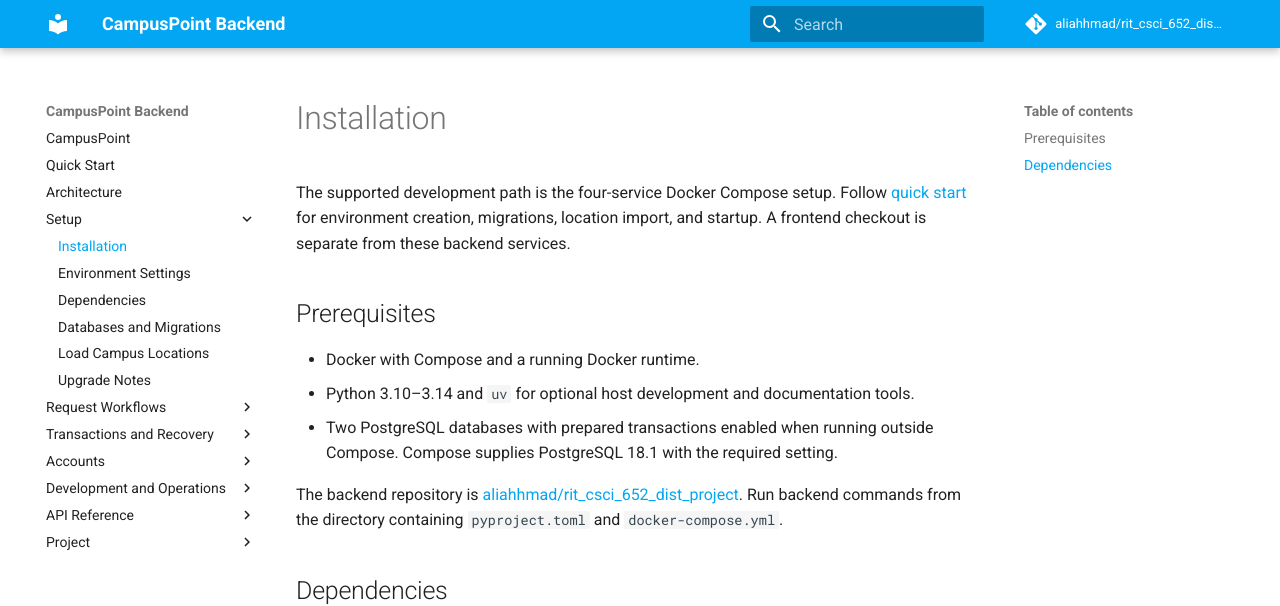
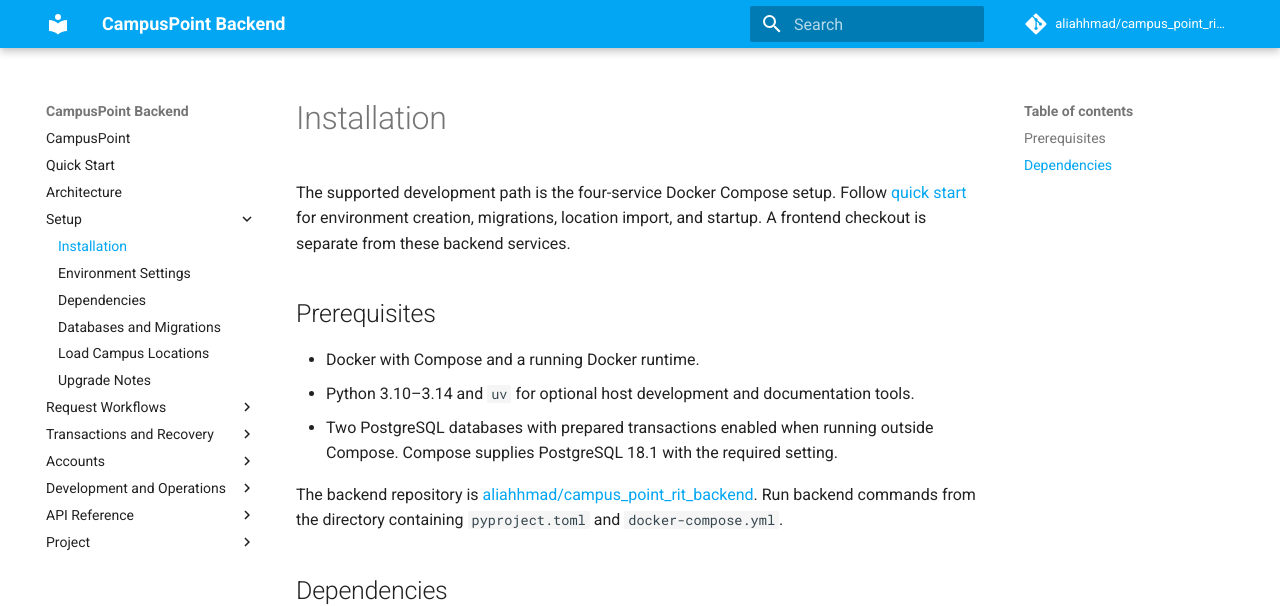
Before and after one commit to aliahhmad/campus_point_rit_backend, an MkDocs documentation site: the page built from docs/usage/installation.md, in a window 1280 px wide and 979 px high. Shown: the top 606 px of the window. Built offline with MkDocs 1.6.1 and Material for MkDocs 9.7.7, drawn with Linux system fonts in a browser that asks for light colours; comment, search, counter and statistics services are not loaded.

Commit message:
Updated repository links in documentation to reflect new project structure

```diff
--- a/docs/usage/installation.md
+++ b/docs/usage/installation.md
@@ -12,7 +12,7 @@
   outside Compose. Compose supplies PostgreSQL 18.1 with the required setting.
 
 The backend repository is
-[aliahhmad/rit_csci_652_dist_project](https://github.com/aliahhmad/rit_csci_652_dist_project).
+[aliahhmad/campus_point_rit_backend](https://github.com/aliahhmad/campus_point_rit_backend).
 Run backend commands from the directory containing `pyproject.toml` and
 `docker-compose.yml`.
 
--- a/mkdocs.yml
+++ b/mkdocs.yml
@@ -1,7 +1,7 @@
 site_name: CampusPoint Backend
 site_description: Campus requests, responses, escrowed rewards, two-phase commit, and recovery.
-repo_url: https://github.com/aliahhmad/rit_csci_652_dist_project
-repo_name: aliahhmad/rit_csci_652_dist_project
+repo_url: https://github.com/aliahhmad/campus_point_rit_backend
+repo_name: aliahhmad/campus_point_rit_backend
 copyright: CampusPoint — includes MIT-licensed FastAPI Template components
 
 theme:
```
Also changed, not shown: docs/customization/meta.md (+1 -1 lines).
